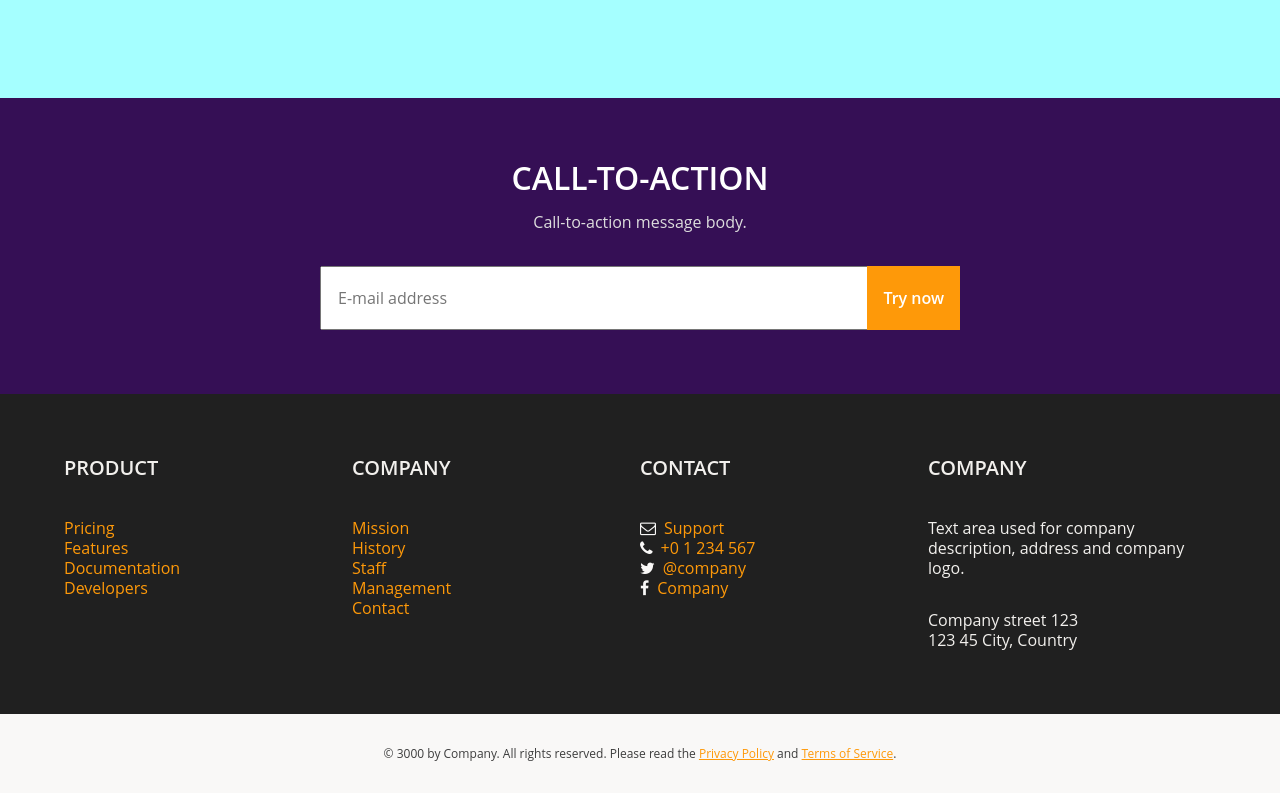
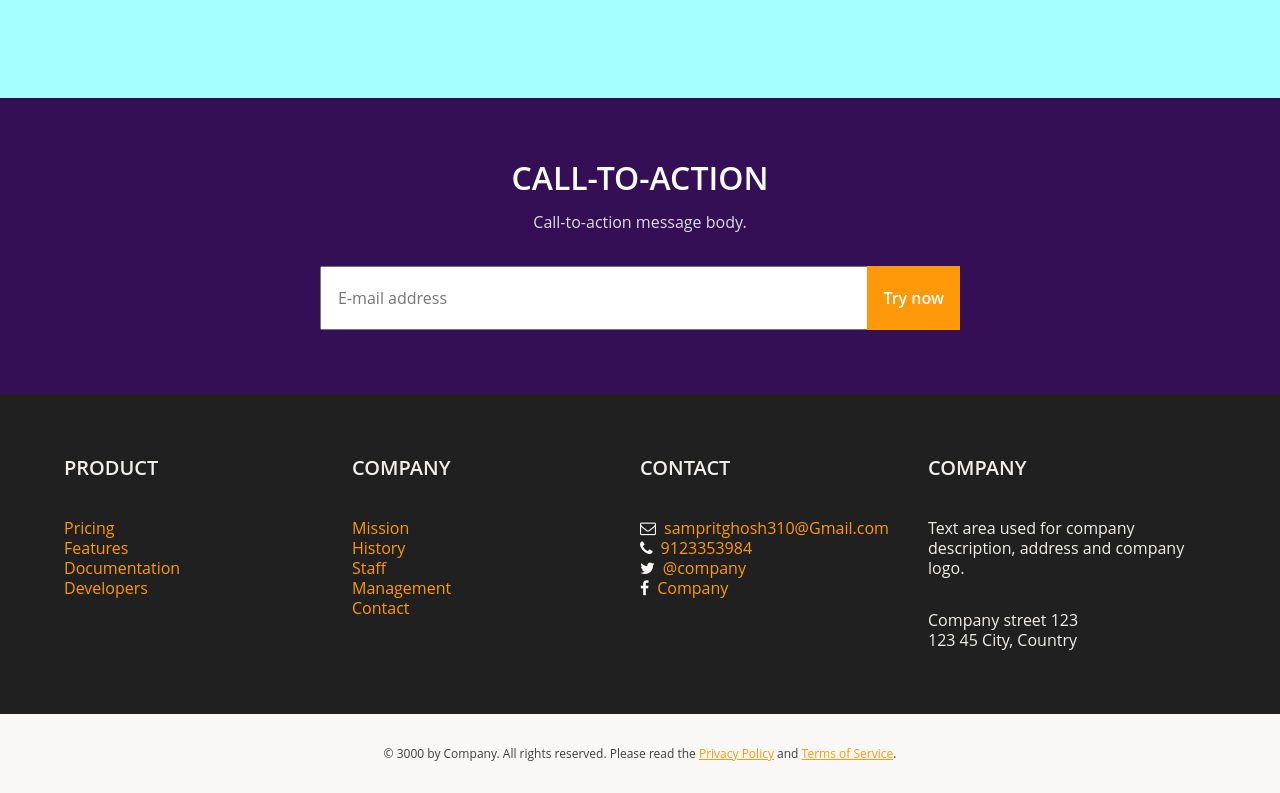
Before and after one commit to samprit-ghosh/Fuzion.in, a plain HTML site: page movie1.html in a window 1280 px wide. Shown: the part 1476-2269 px from the top of the page. Drawn offline with Linux system fonts and the light colour scheme.

Commit message:
Update movie1.html

```diff
--- a/movie1.html
+++ b/movie1.html
@@ -385,8 +385,8 @@ flex-direction: column;"> -->
           <div class="module">
               <h3>Contact</h3>
               <ul>
-                  <li class="mail"><a href="">Support</a></li>
-                  <li class="phone"><a href="">+0 1 234 567</a></li>
+                  <li class="mail"><a href="">sampritghosh310@Gmail.com</a></li>
+                  <li class="phone"><a href="">9123353984</a></li>
                   <li class="twitter"><a href="">@company</a></li>
                   <li class="facebook"><a href="">Company</a></li>
               </ul>
```
